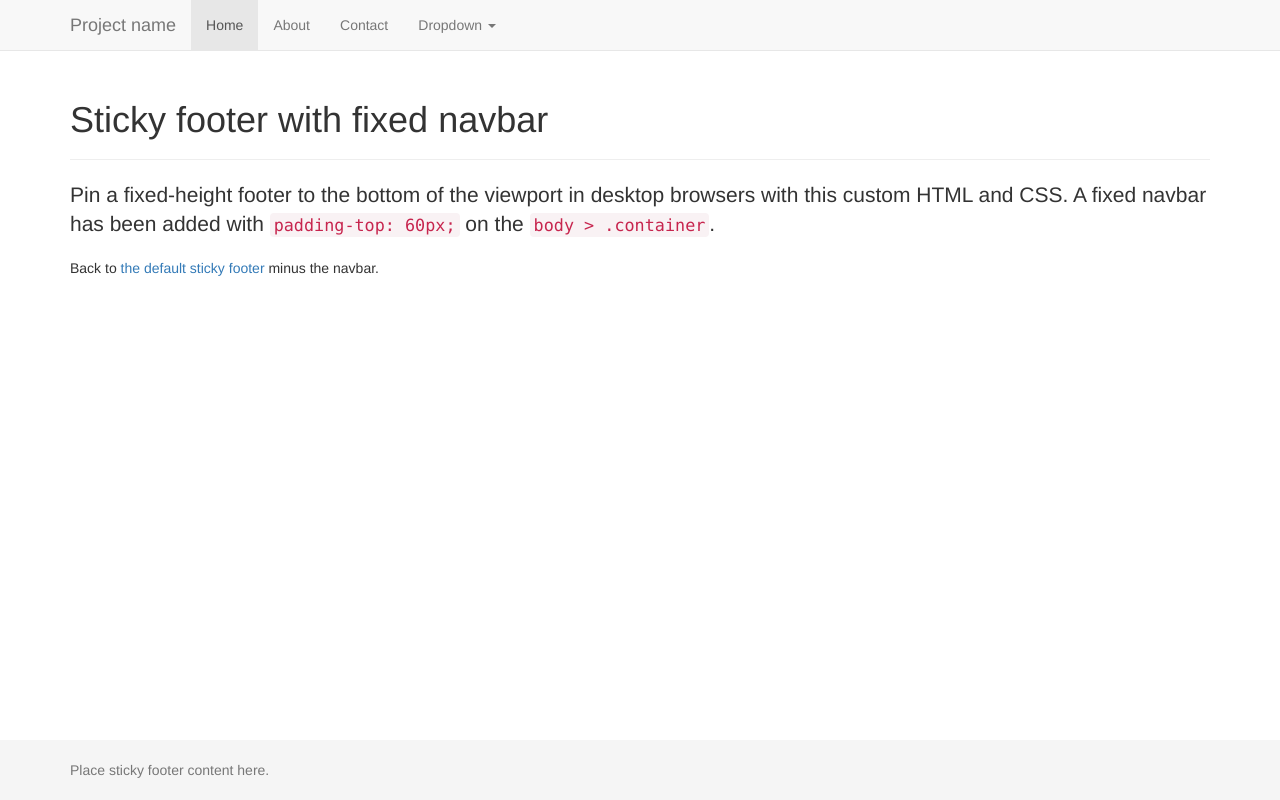
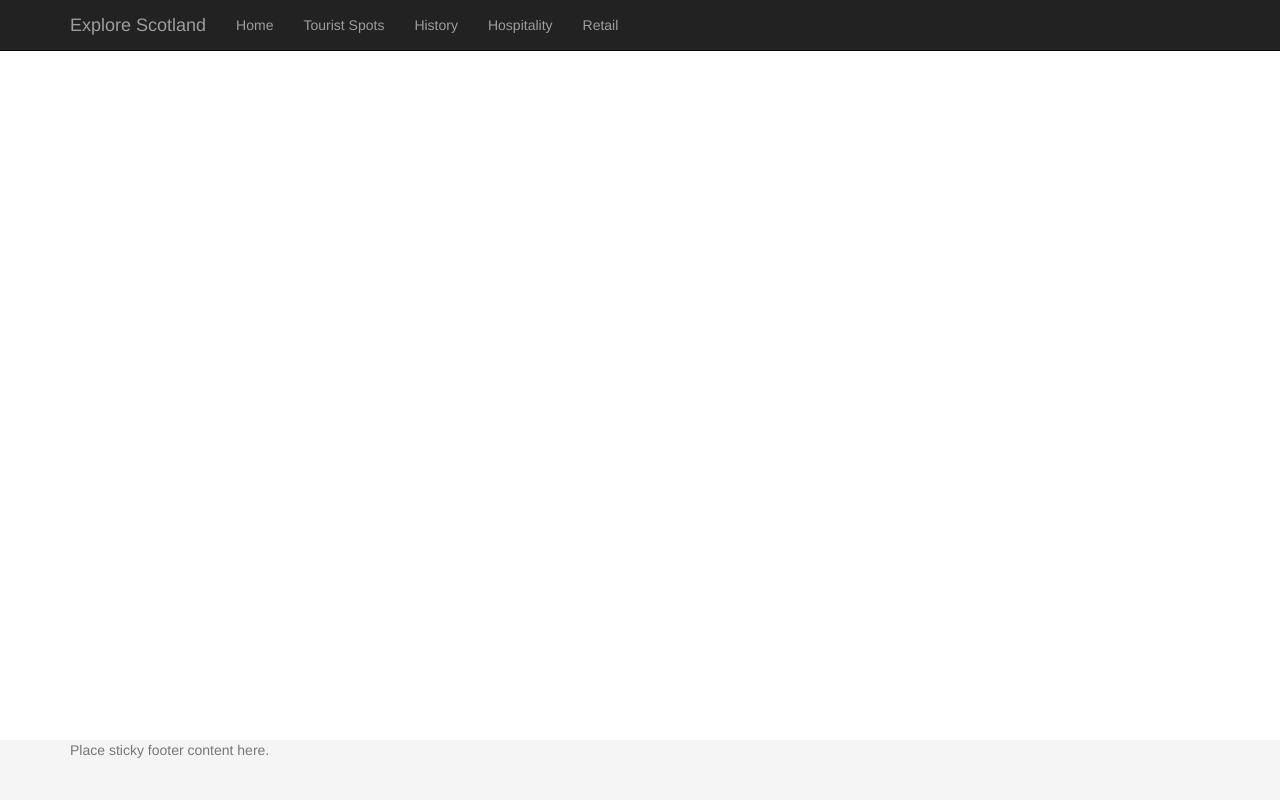
Before and after one commit to ryanleslie1997/set09103, a Flask app: page / in a window 1280 px wide. Run offline with Flask 2, Linux system fonts and the light colour scheme; some libraries are stand-ins or nearby versions.

Commit message:
Added code for footer

```diff
--- a/bootstrap.py
+++ b/bootstrap.py
@@ -3,7 +3,7 @@
 
 @app.route('/')
 def root():
-    return render_template('index.html'), 200
+    return render_template('base.html'), 200
 
 if __name__ == "__main__":
     app.run(host='0.0.0.0', debug=True)
--- a/templates/base.html
+++ b/templates/base.html
@@ -2,6 +2,27 @@
 	<head>
 		<title>Explore Scotland</title>
 		<link href="{{ url_for('static', filename='css/bootstrap.min.css') }}" rel="stylesheet" />
+		<style>
+    body{
+      padding-top: 50px;
+    }
+	html {
+  position: relative;
+  min-height: 100%;
+}
+body {
+  /* Margin bottom by footer height */
+  margin-bottom: 60px;
+}
+.footer {
+  position: absolute;
+  bottom: 0;
+  width: 100%;
+  /* Set the fixed height of the footer here */
+  height: 60px;
+  background-color: #f5f5f5;
+}
+  </style>
 	</head>
 	<body>
 		<nav class ="navbar navbar-inverse navbar-fixed-top">
@@ -26,20 +47,12 @@
 				</div>
 			</div>
 		</nav>
-
-		<div class="container">
-      <div class="page-header">
-        <h1>Sticky footer</h1>
-      </div>
-      <p class="lead">Pin a fixed-height footer to the bottom of the viewport in desktop browsers with this custom HTML and CSS.</p>
-      <p>Use <a href="../sticky-footer-navbar">the sticky footer with a fixed navbar</a> if need be, too.</p>
-    </div>
-
-    <footer class="footer">
+		<footer class="footer">
       <div class="container">
         <p class="text-muted">Place sticky footer content here.</p>
       </div>
     </footer>
+
 		<script src="https://ajax.googleapis.com/ajax/libs/jquery/1.11.3/jquery.min.js"></script>
 		<script src="{{ url_for('static', filename='js/bootstrap.min.js') }}"></script>
 	</body>
```
